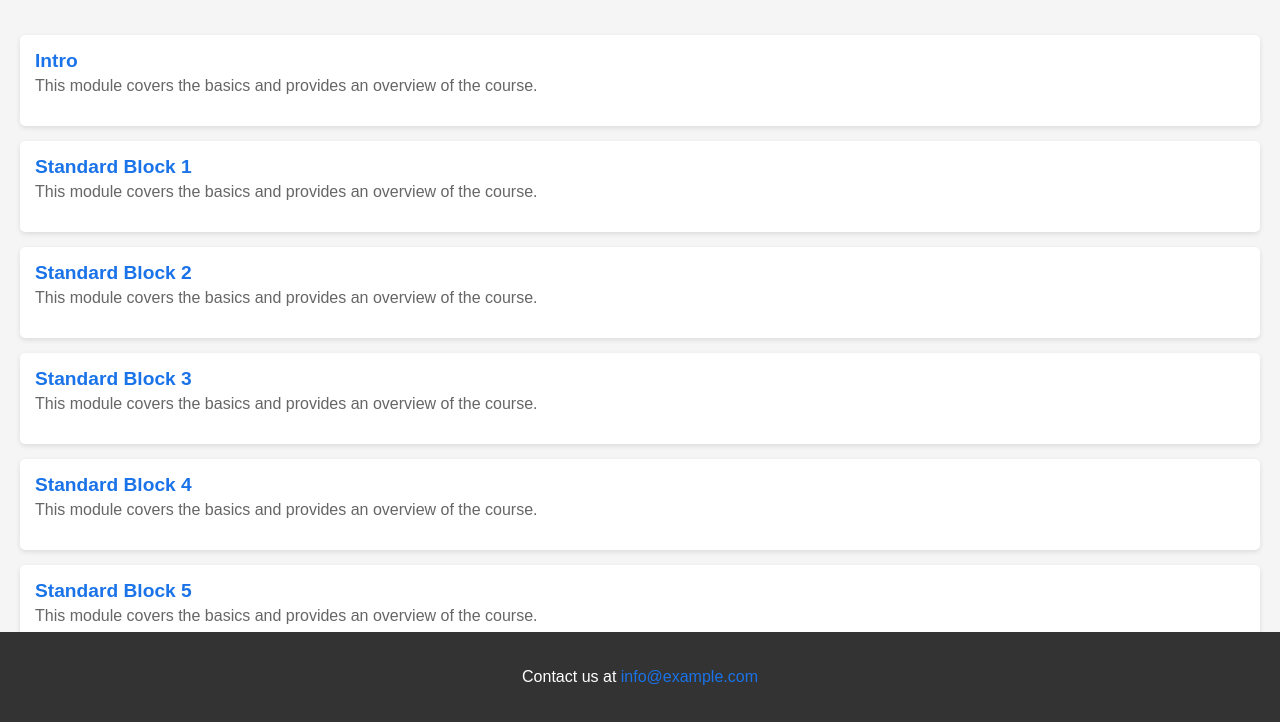
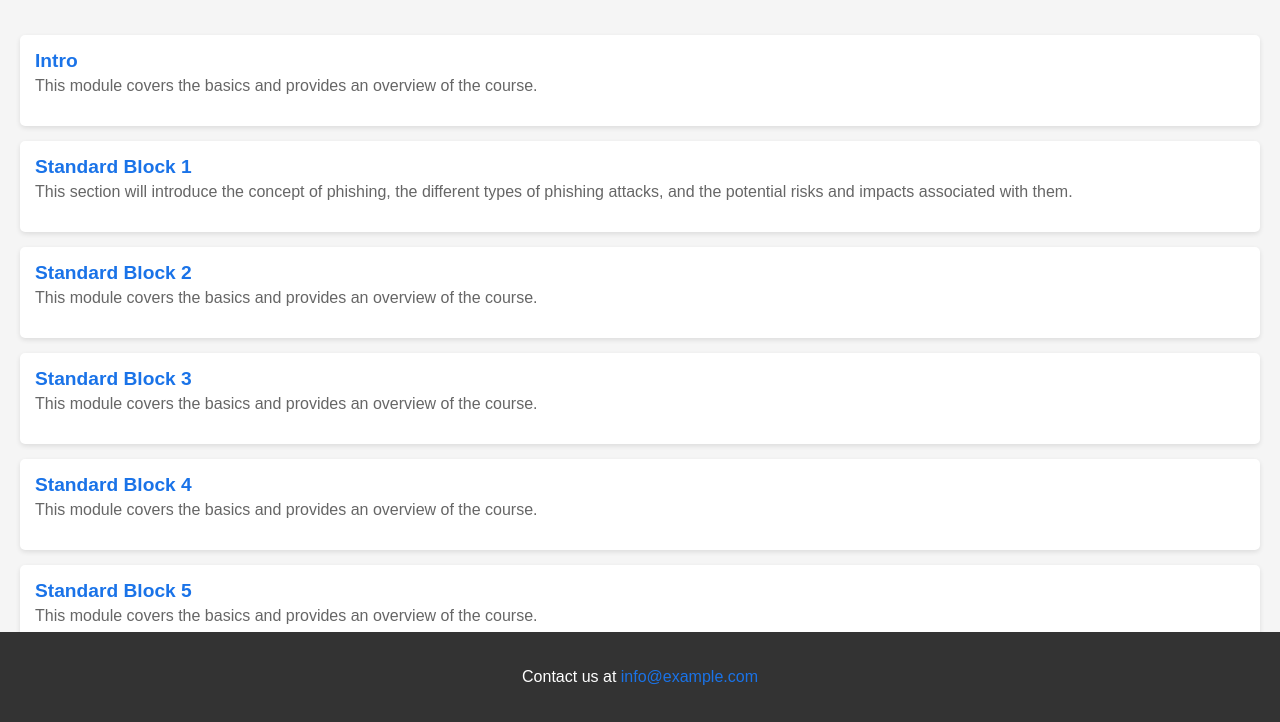
Before and after one commit to Daydayyyyyy/wizv0, a plain HTML site: page index.html in a window 1280 px wide. Shown: the part 78-800 px from the top of the page. Drawn offline with Linux system fonts and the light colour scheme; a script that the page names is missing.

Commit message:
Add files via upload

```diff
--- a/index.html
+++ b/index.html
@@ -20,7 +20,7 @@
             </li>
             <li class="syllabus-item">
                 <a href="sb1.html">Standard Block 1</a>
-                <p class="module-description">This module covers the basics and provides an overview of the course.</p>
+                <p class="module-description">This section will introduce the concept of phishing, the different types of phishing attacks, and the potential risks and impacts associated with them.</p>
             </li>
             <li class="syllabus-item">
                 <a href="sb2.html">Standard Block 2</a>
```
